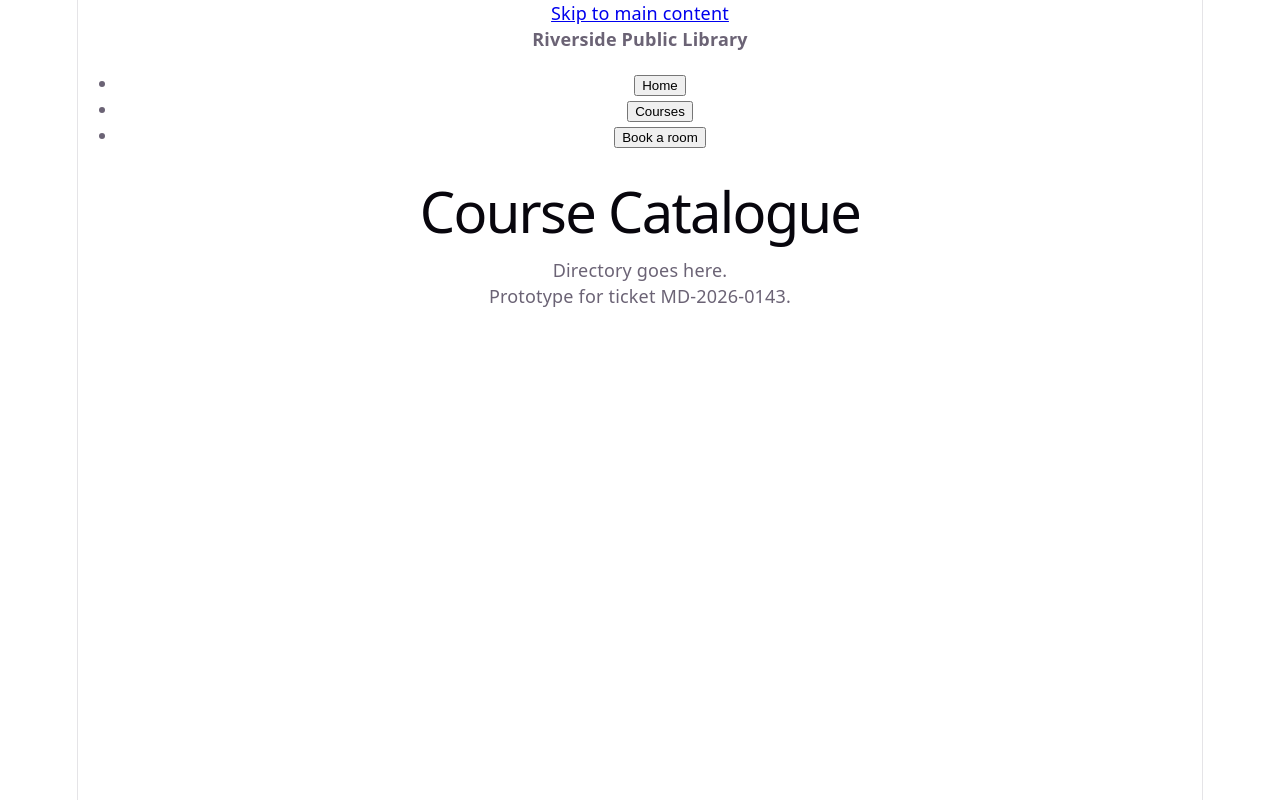
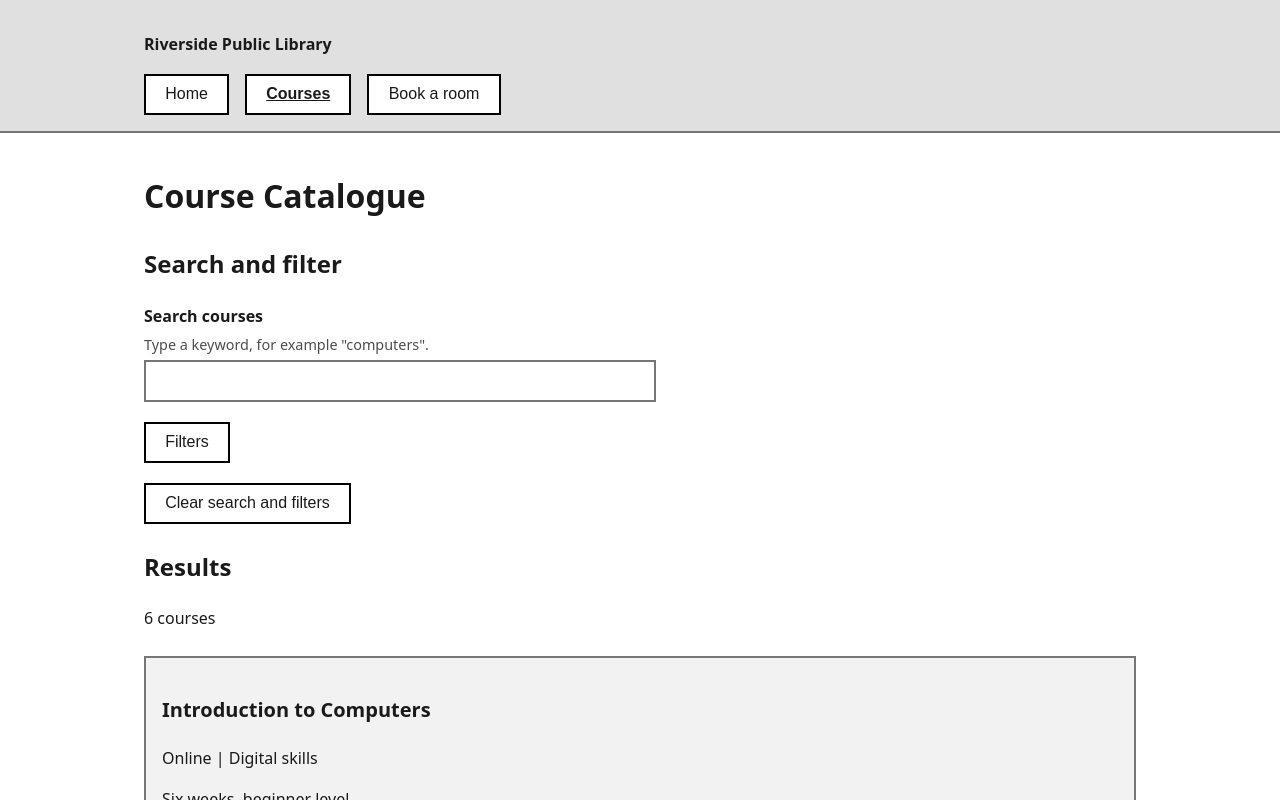
Before and after one commit to MatayeW/marlowe-library-hub, a React (Vite) app: page / in a window 1280 px wide. Both pictures are taken after a click on the button "Courses". Shown: the top 800 px of the page. Built offline with nearby package versions, Linux system fonts and the light colour scheme.

Commit message:
css added to main react app and CourseDirectory file fixed

```diff
--- a/src/App.jsx
+++ b/src/App.jsx
@@ -1,5 +1,6 @@
 import { useEffect, useRef, useState } from 'react'
 import './App.css'
+import CourseDirectory from './components/CourseDirectory'
 
 const VIEWS = {
   home: "Home",
@@ -53,7 +54,7 @@ function App() {
 
       <main id='main' tabIndex={-1}>
         {view === 'home' && <Page title="Home" headingRef={headingRef}><p>Welcome.</p></Page>}
-        {view === 'courses' && <Page title="Course Catalogue" headingRef={headingRef}><p>Directory goes here.</p></Page>}
+        {view === 'courses' && <Page title="Course Catalogue" headingRef={headingRef}><CourseDirectory /></Page>}
         {view === 'book' && <Page title="Reserve a study room" headingRef={headingRef}><p>Form goes here.</p></Page>}
       </main>
 
--- /dev/null
+++ b/src/components/CourseDirectory.jsx
@@ -0,0 +1,109 @@
+import { useRef, useState } from "react";
+import { courses } from '../data/courses'
+
+const FORMATS = [...new Set(courses.map((c) => c.format))]
+const TOPICS = [...new Set(courses.map((c) => c.topic))]
+
+function toggleItem(list, item) {
+    return list.includes(item) ? list.filter((i) => i !== item) : [...list, item]
+}
+
+// A group of toggle buttons. Aria-pressed tells screen readers on/off
+function FilterGroup({ legend, options, selected, onToggle }) {
+    return (
+        <fieldset>
+            <legend>{legend}</legend>
+            {options.map((option) => (
+                <button
+                key={option}
+                type="button"
+                aria-pressed={selected.includes(option)}
+                onClick={() => onToggle(option)}>{option}</button>
+            ))}
+        </fieldset>
+    )
+}
+
+function CourseDirectory() {
+    const [query, setQuery] = useState("")
+    const [formats, setFormats] = useState([])
+    const [topics, setTopics] = useState([])
+    const [filtersOpen, setFiltersOpen] = useState(false)
+    const searchRef = useRef(null)
+
+    const text = query.trim().toLowerCase()
+    const results = courses.filter((course) => {
+        const matchesText = text === "" ||
+        `${course.title} ${course.description} ${course.topic}`.toLowerCase().includes(text)
+        const matchesFormat = formats.length === 0 || formats.includes(course.format)
+        const matchesTopic = topics.length === 0 || topics.includes(course.topic)
+        return matchesText && matchesFormat && matchesTopic
+    })
+
+    const activeCount = formats.length + topics.length
+
+    function clearAll() {
+        setQuery("")
+        setFormats([])
+        setTopics([])
+        searchRef.current?.focus()
+    }
+
+    return (
+        <>
+        <section aria-labelledby="search-heading">
+            <h2 id="search-heading">Search and filter</h2>
+
+            <label htmlFor="course-search">Search courses</label>
+            <p className="hint" id="course-search-hint">
+                Type a keyword, for example "computers".
+            </p>
+            <input ref={searchRef} id="course-search" type="search" value={query}
+            aria-describedby="course-search-hint" onChange={(e) => setQuery(e.target.value)} />
+
+            {/* the button controls the panel and reports open or closed */}
+            <h3>
+                <button type="button" aria-expanded={filtersOpen} aria-controls="filter-panel"
+                onClick={() => setFiltersOpen(!filtersOpen)} >
+                    Filters{activeCount > 0 ? ` (${activeCount} active` : ""}
+                </button>
+            </h3>
+            <div id="filter-panel" hidden={!filtersOpen}>
+                <FilterGroup legend="Format" options={FORMATS} selected={formats} onToggle={(o) => setFormats(toggleItem(formats, o))} />
+                <FilterGroup legend="Topic" options={TOPICS} selected={topics} onToggle={(o) => setTopics(toggleItem(topics, o))} />
+            </div>
+
+            <p>
+                <button type="button" onClick={clearAll}>Clear search and filters</button>
+            </p>
+        </section>
+
+        <section aria-labelledby="results-heading">
+            <h2 id="results-heading">Results</h2>
+            {/* always on the page so screen readers are watching it */}
+            <p role="status" aria-live="polite" aria-atomic="true">
+                {results.length} {results.length === 1 ? "course" : "courses"}
+            </p>
+
+            {results.length === 0 ? (
+                <p>No courses match. Try a different keyword or clear the filters.</p>
+            ) : (
+                <ul className="results">
+                    {results.map((course) => (
+                        <li key={course.id}>
+                            <article>
+                                <h3>{course.title}</h3>
+                                <p>{course.format} | {course.topic}</p>
+                                <p>{course.description}</p>
+                            </article>
+                        </li>
+                    ))}
+                </ul>
+            )
+            }
+        </section>
+        </>
+    )
+}
+
+export default CourseDirectory
--- a/src/index.css
+++ b/src/index.css
@@ -1,111 +1,192 @@
 :root {
-  --text: #6b6375;
-  --text-h: #08060d;
-  --bg: #fff;
-  --border: #e5e4e7;
-  --code-bg: #f4f3ec;
-  --accent: #aa3bff;
-  --accent-bg: rgba(170, 59, 255, 0.1);
-  --accent-border: rgba(170, 59, 255, 0.5);
-  --social-bg: rgba(244, 243, 236, 0.5);
-  --shadow:
-    rgba(0, 0, 0, 0.1) 0 10px 15px -3px, rgba(0, 0, 0, 0.05) 0 4px 6px -2px;
-
-  --sans: system-ui, 'Segoe UI', Roboto, sans-serif;
-  --heading: system-ui, 'Segoe UI', Roboto, sans-serif;
-  --mono: ui-monospace, Consolas, monospace;
-
-  font: 18px/145% var(--sans);
-  letter-spacing: 0.18px;
-  color-scheme: light dark;
-  color: var(--text);
-  background: var(--bg);
-  font-synthesis: none;
-  text-rendering: optimizeLegibility;
-  -webkit-font-smoothing: antialiased;
-  -moz-osx-font-smoothing: grayscale;
-
-  @media (max-width: 1024px) {
-    font-size: 16px;
-  }
+  --text: #1a1a1a;
+  --hint: #4d4d4d;
+  --border: #767676;
+  --white: #ffffff;
+  --light: #f2f2f2;
+  --header: #e0e0e0;
+  --black: #000000;
 }
 
-@media (prefers-color-scheme: dark) {
-  :root {
-    --text: #9ca3af;
-    --text-h: #f3f4f6;
-    --bg: #16171d;
-    --border: #2e303a;
-    --code-bg: #1f2028;
-    --accent: #c084fc;
-    --accent-bg: rgba(192, 132, 252, 0.15);
-    --accent-border: rgba(192, 132, 252, 0.5);
-    --social-bg: rgba(47, 48, 58, 0.5);
-    --shadow:
-      rgba(0, 0, 0, 0.4) 0 10px 15px -3px, rgba(0, 0, 0, 0.25) 0 4px 6px -2px;
-  }
-
-  #social .button-icon {
-    filter: invert(1) brightness(2);
-  }
+* {
+  box-sizing: border-box; /* padding stays inside the width */
 }
 
 body {
   margin: 0;
-}
-
-#root {
-  width: 1126px;
-  max-width: 100%;
-  margin: 0 auto;
-  text-align: center;
-  border-inline: 1px solid var(--border);
-  min-height: 100svh;
-  display: flex;
-  flex-direction: column;
-  box-sizing: border-box;
-}
-
-h1,
-h2 {
-  font-family: var(--heading);
-  font-weight: 500;
-  color: var(--text-h);
+  font-family: system-ui, sans-serif;
+  font-size: 1rem; /* 1rem = the user's own font size */
+  line-height: 1.6;
+  color: var(--text);
+  background: var(--white);
 }
 
 h1 {
-  font-size: 56px;
-  letter-spacing: -1.68px;
-  margin: 32px 0;
-  @media (max-width: 1024px) {
-    font-size: 36px;
-    margin: 20px 0;
+  font-size: 2rem;
+}
+h2 {
+  font-size: 1.5rem;
+}
+h3 {
+  font-size: 1.25rem;
+}
+
+a {
+  color: var(--text);
+  text-decoration: underline; /* underline shows it is a link, no colour needed */
+}
+
+main {
+  max-width: 64rem;
+  margin: 0 auto; /* centres the content */
+  padding: 1rem;
+}
+
+.site-header div,
+.site-footer div {
+  max-width: 64rem;
+  margin: 0 auto;
+  padding: 1rem;
+}
+
+section,
+article,
+aside {
+  margin-top: 1.5rem;
+  margin-bottom: 1.5rem;
+}
+
+.site-header,
+.site-footer {
+  background: var(--header);
+  color: var(--text);
+  border-bottom: 2px solid var(--border);
+}
+
+.site-footer {
+  border-top: 2px solid var(--border);
+  border-bottom: none;
+}
+
+nav ul {
+  list-style: none;
+  display: flex;
+  flex-wrap: wrap; /* links wrap onto a new line on small screens */
+  gap: 1rem;
+  margin: 0;
+  padding: 0;
+}
+
+/* Current page: bold and underlined, so it doesn't rely on colour */
+button[aria-current="page"] {
+  font-weight: bold;
+  text-decoration: underline;
+}
+
+/* Hidden off-screen until someone tabs to it */
+.skip-link {
+  position: absolute;
+  left: -999px;
+  padding: 0.75rem;
+  background: var(--white);
+  color: var(--text);
+  border: 2px solid var(--black);
+}
+
+.skip-link:focus {
+  left: 1rem;
+  top: 1rem;
+}
+
+article,
+aside,
+fieldset {
+  background: var(--light);
+  border: 2px solid var(--border);
+  padding: 1rem;
+}
+
+label {
+  display: block;
+  margin-top: 1rem;
+  font-weight: bold;
+}
+
+input,
+select {
+  width: 100%;
+  max-width: 32rem;
+  padding: 0.6rem;
+  font-size: 1rem;
+  background: var(--white);
+  color: var(--text);
+  border: 2px solid var(--border);
+}
+
+/* Checkboxes should stay small */
+input[type="checkbox"] {
+  width: auto;
+}
+
+.hint {
+  margin: 0.25rem 0;
+  font-size: 0.9rem;
+  color: var(--hint);
+}
+
+/* Errors use bold text and a thick left bar, not colour alone */
+.error {
+  font-weight: bold;
+  border-left: 6px solid var(--black);
+  padding-left: 0.5rem;
+}
+
+button {
+  padding: 0.6rem 1.2rem;
+  font-size: 1rem;
+  background: var(--white);
+  color: var(--text);
+  border: 2px solid var(--black);
+  cursor: pointer;
+}
+
+fieldset button {
+  margin: 0.25rem 0.5rem 0.25rem 0;
+}
+
+/* Pressed state: black fill AND a tick, so it doesn't rely on colour alone */
+button[aria-pressed="true"] {
+  background: var(--black);
+  color: var(--white);
+}
+
+button[aria-pressed="true"]::before {
+  content: "\2713  ";
+}
+
+.results {
+  list-style: none;
+  margin: 0;
+  padding: 0;
+}
+
+/* Shows a thick black outline on whatever you tab to */
+:focus-visible {
+  outline: 3px solid var(--black);
+  outline-offset: 2px;
+}
+
+/* Stack the nav links in one column on narrow screens */
+@media (max-width: 40rem) {
+  nav ul {
+    flex-direction: column;
   }
 }
-h2 {
-  font-size: 24px;
-  line-height: 118%;
-  letter-spacing: -0.24px;
-  margin: 0 0 8px;
-  @media (max-width: 1024px) {
-    font-size: 20px;
+
+/* Turn off animations for people who ask their device for less motion */
+@media (prefers-reduced-motion: reduce) {
+  * {
+    animation: none;
+    transition: none;
   }
 }
-p {
-  margin: 0;
-}
-
-code,
-.counter {
-  font-family: var(--mono);
-  display: inline-flex;
-  border-radius: 4px;
-  color: var(--text-h);
-}
-
-code {
-  font-size: 15px;
-  line-height: 135%;
-  padding: 4px 8px;
-  background: var(--code-bg);
-}
```
